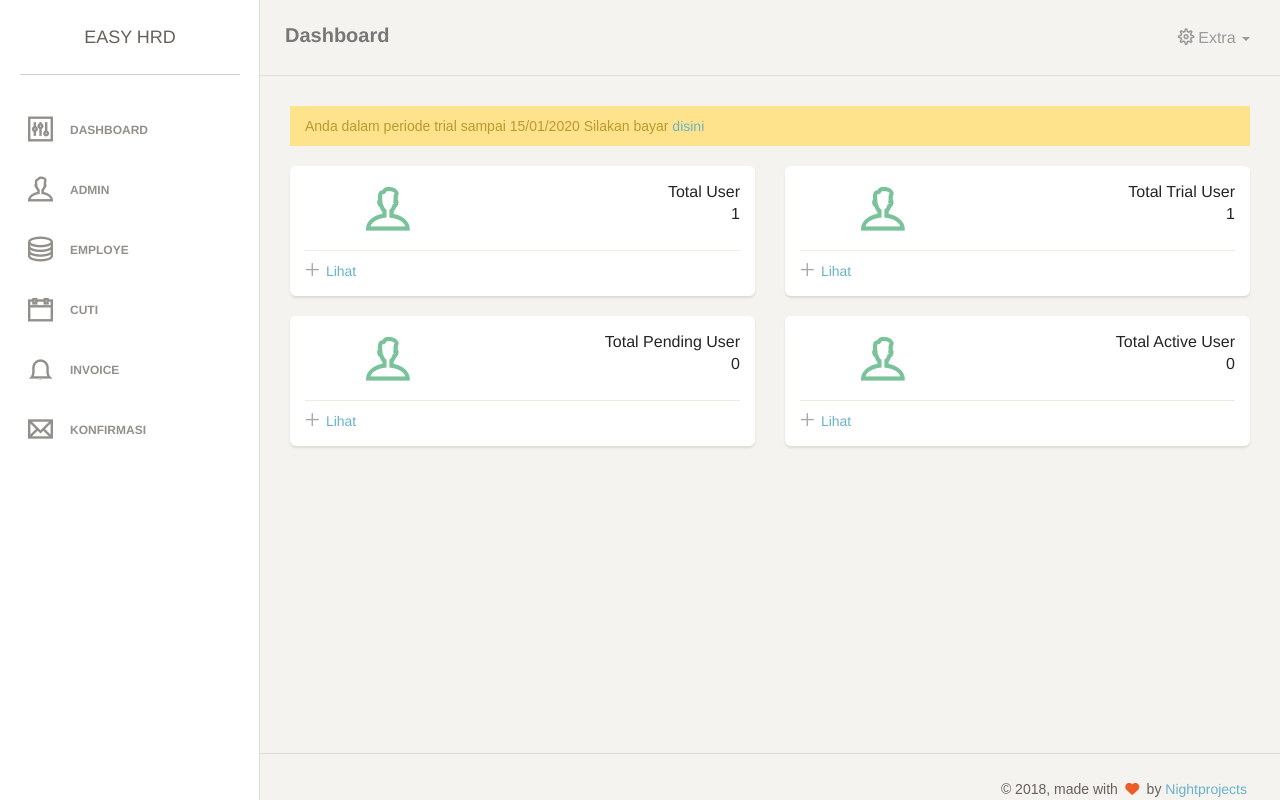
After one commit to natagonz/easyhrd, a Flask app: page /admin/dashboard in a window 1280 px wide. The commit adds this page. Run offline with Flask 2, Linux system fonts and the light colour scheme; a user stored in the database is signed in; tables that the repository leaves empty hold one stand-in row (values such as "Sample post"); some libraries are stand-ins or nearby versions; some web fonts are replaced.

Commit message:
admin route

```diff
--- a/app.py
+++ b/app.py
@@ -1,6 +1,6 @@
 from flask import Flask , render_template, request, flash, redirect, url_for
 from flask_sqlalchemy import SQLAlchemy
-from form import UserRegisterForm ,UserLoginForm, AddEmployeForm, AddAttendanceForm,AddReviewForm,EditPhotoForm,SuperuserRegisterForm,ForgotPasswordForm,ResetPasswordForm,OwnerRegisterForm,OwnerLoginForm
+from form import UserRegisterForm ,UserLoginForm, AddEmployeForm, AddAttendanceForm,AddReviewForm,EditPhotoForm,SuperuserRegisterForm,ForgotPasswordForm,ResetPasswordForm,OwnerRegisterForm,OwnerLoginForm,ConfirmPaymentForm
 from werkzeug.security import generate_password_hash, check_password_hash
 from datetime import datetime, timedelta
 from flask_login import LoginManager , UserMixin, login_user, login_required, logout_user, current_user
@@ -119,6 +119,16 @@
 	reviewer_owner = db.Column(db.Integer())
 
 
+class Confirm(db.Model):
+	id = db.Column(db.Integer,primary_key=True)
+	username = db.Column(db.String(200))
+	email = db.Column(db.String(200))
+	from_bank = db.Column(db.String(200))
+	to_bank = db.Column(db.String(200))
+	bank_account = db.Column(db.String(200))
+	date = db.Column(db.DateTime())
+
+
 
 
 
@@ -159,29 +169,30 @@
 	if form.validate_on_submit():
 		user = User.query.filter_by(username=form.username.data).first()
 		if user :
-			if check_password_hash(user.password,form.password.data):
-				if check_password_hash(user.double_pass,form.double.data):
-					login_user(user)
-					flash("Yuk masuk")
-					return redirect(url_for("Index"))
+			if check_password_hash(user.password,form.password.data) and check_password_hash(user.double_pass,form.double.data):
+				login_user(user)
+				flash("Yuk masuk")
+				return redirect(url_for("OwnerDashboard"))
 		flash("Someting wrong","danger")
 	return render_template("admin/login.html",form=form)
 
 
 
 
-
-@app.route("/dashboard/admin/all-user",methods=["GET","POST"])
+@app.route("/admin/dashboard",methods=["GET","POST"])
 @login_required
-def AdminAllUser():
-	users = User.query.filter_by(role="user").all()
-	return render_template("admin/all_user.html",users=users)
+def OwnerDashboard():
+	users = len(User.query.all())
+	trial = len(User.query.filter_by(status="trial").all())
+	pending = len(User.query.filter_by(status="pending").all())
+	active = len(User.query.filter_by(status="active").all())
+	return render_template("admin/dashboard.html",users=users,trial=trial,pending=pending,active=active)
 
 
 
 
 
-############# user############################
+############# user ############################
 
 
 @app.route("/register",methods=["GET","POST"])
@@ -608,10 +619,15 @@
 @app.route("/dashboard/konfirmasi",methods=["GET","POST"])
 @login_required
 def PaymentConfirm():
-	return render_template("user/konfirmasi.html")
-
-
-
+	form = ConfirmPaymentForm()
+	if form.validate_on_submit():
+		today = datetime.today()
+		pay = Confirm(username=current_user.username,email=current_user.email,from_bank=form.from_bank.data,to_bank=form.to_bank.data,bank_account=form.bank_account.data,date=today)
+		db.session.add(pay)
+		db.session.commit()
+		flash("Terima Kasih,Konfirmasi anda telah kami terima","success")
+		return redirect(url_for("UserDashboard"))
+	return render_template("user/konfirmasi.html",form=form)
 
 
 
--- /dev/null
+++ b/templates/admin/dashboard.html
@@ -0,0 +1,126 @@
+{% extends "layouts/dashboardtemplate.html" %}
+
+{% block title %} Dashboard {% endblock%}
+
+
+{% block content %}
+
+<div class="row">
+
+                    <div class="col-lg-6 col-sm-6">
+                        <div class="card">
+                            <div class="content">
+                                <div class="row">
+                                    <div class="col-xs-5">
+                                        <div class="icon-big icon-success text-center">
+                                            <i class="ti-user"></i>
+                                        </div>
+                                    </div>
+                                    <div class="col-xs-7">
+                                        <div class="numbers">
+                                            <p>Total User </p>
+                                            <p>{{ users }}</p>
+                                        </div>
+                                    </div>
+                                </div>
+                                <div class="footer">
+                                    <hr />
+                                    <div class="stats">
+                                        <i class="ti-plus"></i> <a href="/dashboard/admin/users">Lihat</a>
+                                    </div>
+                                </div>
+                            </div>
+                        </div>
+                    </div>
+                      <div class="col-lg-6 col-sm-6">
+                        <div class="card">
+                            <div class="content">
+                                <div class="row">
+                                    <div class="col-xs-5">
+                                        <div class="icon-big icon-success text-center">
+                                            <i class="ti-user"></i>
+                                        </div>
+                                    </div>
+                                    <div class="col-xs-7">
+                                        <div class="numbers">
+                                            <p>Total Trial User</p>
+                                            <p>{{ trial }}</p>
+                                        </div>
+                                    </div>
+                                </div>
+                                <div class="footer">
+                                    <hr />
+                                    <div class="stats">
+                                        <i class="ti-plus"></i> <a href="/dashboard/admin/trial">Lihat</a>
+                                    </div>
+                                </div>
+                            </div>
+                        </div>
+                    </div>
+                    <div class="col-lg-6 col-sm-6">
+                        <div class="card">
+                            <div class="content">
+                                <div class="row">
+                                    <div class="col-xs-5">
+                                        <div class="icon-big icon-success text-center">
+                                            <i class="ti-user"></i>
+                                        </div>
+                                    </div>
+                                    <div class="col-xs-7">
+                                        <div class="numbers">
+                                            <p>Total Pending User</p>
+                                            <p>{{ pending }}</p>
+                                        </div>
+                                    </div>
+                                </div>
+                                <div class="footer">
+                                    <hr />
+                                    <div class="stats">
+                                        <i class="ti-plus"></i> <a href="/dashboard/admin/pending">Lihat</a>
+                                    </div>
+                                </div>
+                            </div>
+                        </div>
+                    </div>
+                      <div class="col-lg-6 col-sm-6">
+                        <div class="card">
+                            <div class="content">
+                                <div class="row">
+                                    <div class="col-xs-5">
+                                        <div class="icon-big icon-success text-center">
+                                            <i class="ti-user"></i>
+                                        </div>
+                                    </div>
+                                    <div class="col-xs-7">
+                                        <div class="numbers">
+                                            <p>Total Active User </p>
+                                            <p>{{ active }}</p>
+                                        </div>
+                                    </div>
+                                </div>
+                                <div class="footer">
+                                    <hr />
+                                    <div class="stats">
+                                        <i class="ti-plus"></i> <a href="/dashboard/admin/active">Lihat</a>
+                                    </div>
+                                </div>
+                            </div>
+                        </div>
+                    </div>
+
+
+                </div>
+
+
+
+
+
+
+
+
+
+
+
+
+
+{% endblock %}
--- a/templates/layouts/dashboardtemplate.html
+++ b/templates/layouts/dashboardtemplate.html
@@ -53,7 +53,7 @@
                 </a>
             </div>
              <ul class="nav">
-             {% if current_user.role == "user" %}
+             {% if current_user.status == "trial" %}
                 <li>
                     <a href="/dashboard">
                         <i class="ti-panel"></i>
@@ -90,7 +90,44 @@
                         <p>Konfirmasi</p>
                     </a>
                 </li>
-                {% else %}
+            {% elif current_user.role == "user" %}
+                <li>
+                    <a href="/dashboard">
+                        <i class="ti-panel"></i>
+                        <p>Dashboard</p>
+                    </a>
+                </li>
+                <li>
+                    <a href="/dashboard/admin">
+                        <i class="ti-user"></i>
+                        <p>Admin</p>
+                    </a>
+                </li>
+                <li>
+                    <a href="/dashboard/employe">
+                        <i class="ti-server"></i>
+                        <p>Employe</p>
+                    </a>
+                </li>
+                <li>
+                    <a href="/dashboard/attendance">
+                        <i class="ti-calendar"></i>
+                        <p>Cuti</p>
+                    </a>
+                </li>
+                <li>
+                    <a href="/dashboard/invoice">
+                        <i class="ti-bell"></i>
+                        <p>Invoice</p>
+                    </a>
+                </li>
+                <li>
+                    <a href="/dashboard/konfirmasi">
+                        <i class="ti-email"></i>
+                        <p>Konfirmasi</p>
+                    </a>
+                </li>
+            {% else %}
                  <li>
                     <a href="/dashboard">
                         <i class="ti-panel"></i>
@@ -109,7 +146,7 @@
                         <p>Cuti</p>
                     </a>
                 </li>
-                {% endif %}
+            {% endif %}
 
             </ul>
 
--- a/templates/user/all_employe.html
+++ b/templates/user/all_employe.html
@@ -19,7 +19,7 @@
     <div class="card hover-shadow">
       <div class="card-body text-center pt-1 pb-20">
         <a href="/dashboard/employe/{{ employe.id }}">
-          <img class="avatar avatar-xxl" src="http://127.0.0.1:5000/static/img/profile/{{employe.image_name}}">
+          <img class="avatar avatar-xxl" src="http://easyhrd.com/static/img/profile/{{employe.image_name}}">
         </a>
         <h5 class="mt-2 mb-0"><a class="hover-primary" href="/dashboard/employe/{{ employe.id }}">{{ employe.name }}</a></h5>
         <span>{{ employe.departement }}</span>
--- a/templates/user/employe.html
+++ b/templates/user/employe.html
@@ -32,7 +32,7 @@
 						<div class="col-xs-12 col-sm-3 center">
 							<span class="profile-picture">
 								<a href="/dashboard/edit-photo/{{employe.id}}">
-								<img class="editable img-responsive" alt=" Avatar" id="avatar2" src="http://127.0.0.1:5000/static/img/profile/{{employe.image_name}}">
+								<img class="editable img-responsive" alt=" Avatar" id="avatar2" src="http://easyhrd.com/static/img/profile/{{employe.image_name}}">
 								</a>
 							</span>
 
```
Also changed, not shown: form.py (+7 -4 lines), templates/user/konfirmasi.html (+29 -4 lines).
